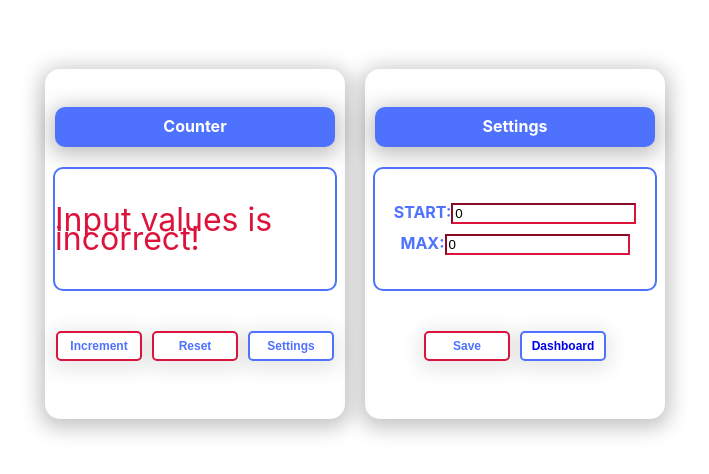
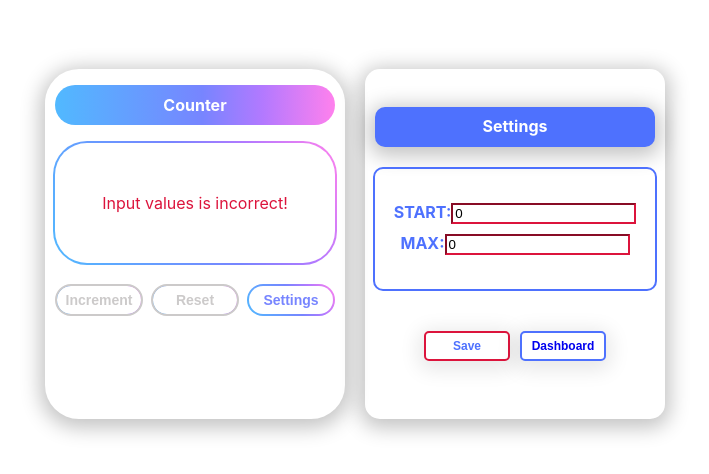
Before and after one commit to hrsk/counter, a React (Create React App) app: page /#/counter-with-settings in a window 1280 px wide. Shown: the part 156-630 px from the top of the page, without its empty margins (285-994 px from the left). Built offline with nearby package versions, Linux system fonts and the light colour scheme.

Commit message:
styling counter component with using styled components

```diff
--- a/src/counter_with_settings/counter/Counter.module.css
+++ /dev/null
@@ -1,102 +0,0 @@
-.container {
-
-    display: flex;
-    flex-direction: column;
-    justify-content: center;
-    align-items: center;
-    width: 300px;
-    height: 350px;
-    background: '';
-    border-radius: 15px;
-
-    box-shadow: 0px 4px 20px 5px #0000003c;
-}
-
-.title {
-    width: 280px;
-    height: 40px;
-
-    display: flex;
-    align-items: center;
-    justify-content: center;
-
-    border-radius: 10px;
-    margin-bottom: 20px;
-    box-shadow: 0px 4px 20px 5px #0000003c;
-    background-color: #4E71FE;
-
-
-
-
-    font: Inter;
-    font-size: 16px;
-    font-weight: 700;
-    line-height: 19.36px;
-    text-align: left;
-    color: #FFFFFF;
-}
-
-.content {
-    /* height: 100%; */
-    display: flex;
-    flex-direction: column;
-    justify-content: center;
-    align-items: center;
-}
-.counterDisplay {
-    width: 280px;
-    height: 120px;
-    border-radius: 10px;
-    margin-bottom: 20px;
-    border: 2px solid #4E71FE;
-
-    display: flex;
-    align-items: center;
-    justify-content: center;
-
-    font: Inter;
-    font-size: 32px;
-    font-weight: 400;
-    line-height: 19.36px;
-    text-align: left;
-    color: #4E71FE;
-
-
-}
-
-.blockButtons {
-    width: 280px;
-    height: 70px;
-    border-radius: 10px;
-    /* margin-bottom: 20px; */
-    gap: 10px;
-    display: flex;
-    align-items: center;
-    justify-content: center;
-}
-
-.button {
-    width: 86px;
-    height: 30px;
-    margin: 0;
-
-    /* margin-left: 12px; */
-    border-radius: 5px;
-    align-items: center;
-    text-align: center;
-
-    font: Inter;
-    font-size: 12px;
-    font-weight: 700;
-    line-height: 14px;
-
-    color: #4E71FE;
-
-    border: 2px solid #4E71FE;
-    background-color: #FFFFFF;
-    box-shadow: 0px 4px 20px 5px #00000018
-}
-
-.button:hover {
-    cursor: pointer;
-}
--- a/src/counter_with_settings/counter/Counter.tsx
+++ b/src/counter_with_settings/counter/Counter.tsx
@@ -1,15 +1,16 @@
 import { useDispatch } from 'react-redux'
 import { setCounterValue } from '../../reducers/counter-with-settings-reducer'
-import style from './Counter.module.css'
 import { useSelector } from 'react-redux'
 import { AppStateType } from '../../store/store'
 import { useNavigate } from 'react-router-dom'
+import { styled } from 'styled-components'
 
 type PropsType = {
     counterValue: number | undefined
     startValue: number
     maxValue: number
 }
+
 export const Counter = (props: PropsType) => {
 
     const dispatch = useDispatch()
@@ -39,29 +40,120 @@ export const Counter = (props: PropsType) => {
     const counterValueIsMax = props.counterValue === props.maxValue
 
     return (
-        <div className={style.container}>
-            <div className={style.title}>Counter</div>
-            <div className={style.content}>
-                <div style={error ? { color: 'crimson' } : {}}
-                    className={style.counterDisplay}>
-                    {
-                        error
-                            ? <span>{error}</span>
-                            : <span style={counterValueIsMax ? { color: 'crimson', fontWeight: 'bold' } : {} && { fontWeight: 'bold' }} >{props.counterValue}</span>
-                    }
-                </div>
-                <div className={style.blockButtons}>
-                    <button style={incrementDisabled || incorrectValue ? { borderColor: 'crimson' } : {}}
-                        className={style.button}
-                        onClick={increment}
-                        disabled={incrementDisabled}>Increment</button>
-                    <button style={resetDisabled ? { borderColor: 'crimson' } : {}}
-                        className={style.button}
-                        onClick={reset}
-                        disabled={resetDisabled}>Reset</button>
-                    <button className={style.button} onClick={onClickSettingsHandler}>Settings</button>
-                </div>
-            </div>
-        </div>
+        <Wrapper>
+            <Title>Counter</Title>
+            <DisplayCounterValue>
+                {
+                    error
+                        ? <Text $textColor={error ? 'crimson' : ''}>{error}</Text>
+                        : <Text $textColor={counterValueIsMax ? '#543fbe ' : ''} $fontSize={counterValueIsMax ? '48px' : ''}>{props.counterValue}</Text>
+                }
+            </DisplayCounterValue>
+            <ButtonsWrapper>
+                <Button
+                    onClick={increment}
+                    disabled={incrementDisabled || incorrectValue}
+                >Increment</Button>
+                <Button
+                    onClick={reset}
+                    disabled={resetDisabled}
+                >Reset</Button>
+                <Button onClick={onClickSettingsHandler}>Settings</Button>
+            </ButtonsWrapper>
+        </Wrapper>
     )
 }
+
+
+const Wrapper = styled.section`
+    display: flex;
+    flex-direction: column;
+    align-items: center;
+    width: 300px;
+    height: 350px;
+    border-radius: 34px;
+
+    box-shadow: 0px 4px 20px 5px #0000003c;
+`
+
+const Title = styled.h3<{ $textColor?: string }>`
+    position: sticky;
+    width: 280px;
+    height: 40px;
+
+    display: flex;
+    align-items: center;
+    justify-content: center;
+
+    border-radius: 34px;
+    background: linear-gradient(89.94deg, #51b9ff 0%, #7785ff 52.6%, #b279ff 73.96%, #ff81ed 100%);
+
+    font: Inter;
+    font-size: 16px;
+    font-weight: 700;
+    line-height: 16px;
+    text-align: left;
+    color: ${props => props.$textColor || "#FFFFFF"};
+`
+
+const ButtonsWrapper = styled.div`
+    width: 280px;
+    height: 70px;
+    border-radius: 10px;
+    gap: 8px;
+    display: flex;
+    align-items: center;
+    justify-content: center;
+`
+const DisplayCounterValue = styled.div<{ $textColor?: string }>`
+    width: 280px;
+    height: 120px;
+    border-radius: 34px;
+    background:
+        linear-gradient(#fff, #fff) padding-box,
+        linear-gradient(60deg, #51b9ff 0%, #7785ff 52.6%, #b279ff 73.96%, #ff81ed 100%) border-box;
+        border: 2px solid transparent;
+    display: flex;
+    align-items: center;
+    justify-content: center;
+`
+
+const Button = styled.button<{ $textColor?: string }>`
+    width: 96px;
+    height: 32px;
+
+    background:
+        linear-gradient(#fff, #fff) padding-box,
+        linear-gradient(60deg, #51b9ff 0%, #7785ff 52.6%, #b279ff 73.96%, #ff81ed 100%) border-box;
+    border: 2px solid transparent;
+    border-radius: 34px;
+
+    color: ${props => props.$textColor || "#7785ff"};
+    font: Inter;
+    font-size: 14px;
+    font-weight: 700;
+    line-height: 14px;
+
+    &:hover {
+        color: ${props => props.$textColor || "#b279ff"};
+        background:
+        linear-gradient(#fff, #fff) padding-box,
+        linear-gradient(60deg, #ff81ed 0%, #b279ff 52.6%, #7785ff 73.96%, #51b9ff 100%) border-box;
+    border: 2px solid transparent;
+    border-radius: 34px;
+    }
+
+    &:disabled {
+    color: #cccaca;
+    border: 2px solid #cccaca;
+    border-radius: 34px;
+    }
+    &:disabled:hover {
+        color: #cccaca
+    }
+`;
+
+const Text = styled.span<{ $textColor?: string, $fontSize?: string }>`
+color: ${props => props.$textColor || '#7785ff'};
+font-size: ${props => props.$fontSize || '16px'};
+`
```
